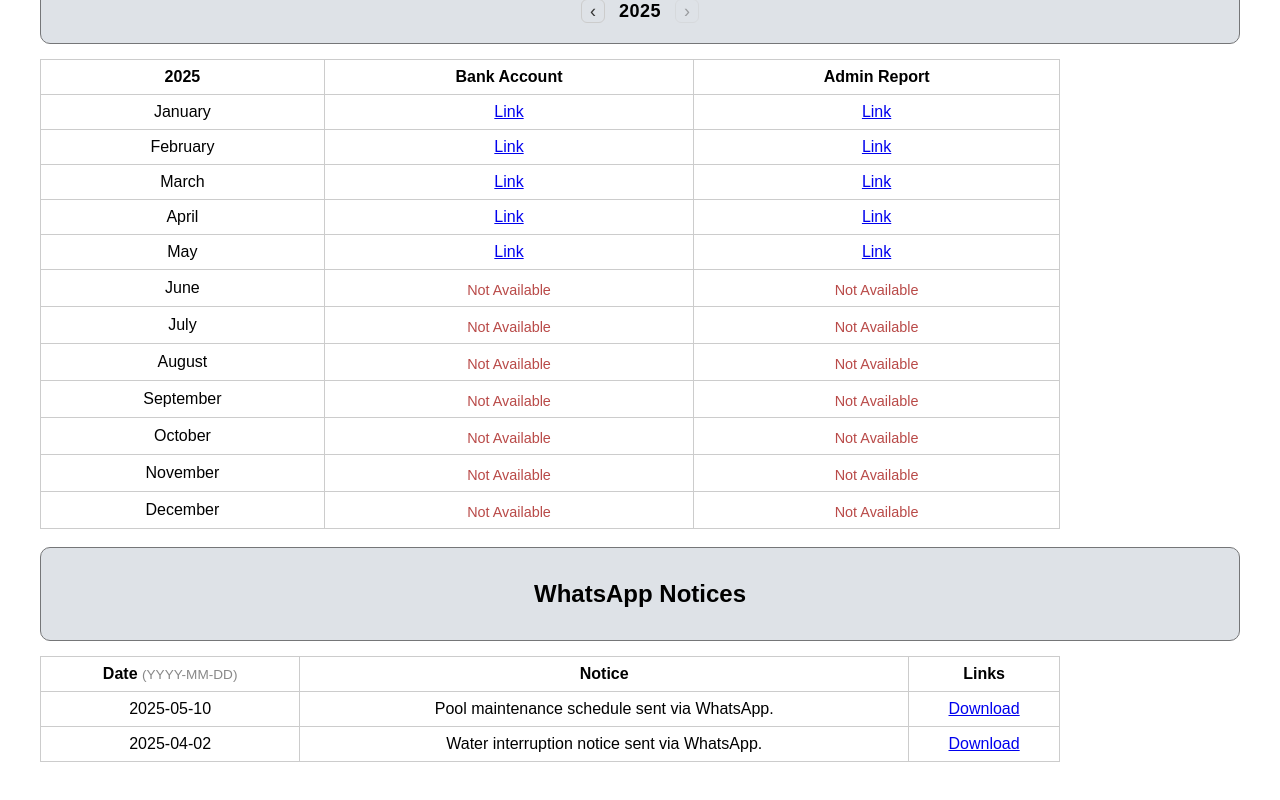
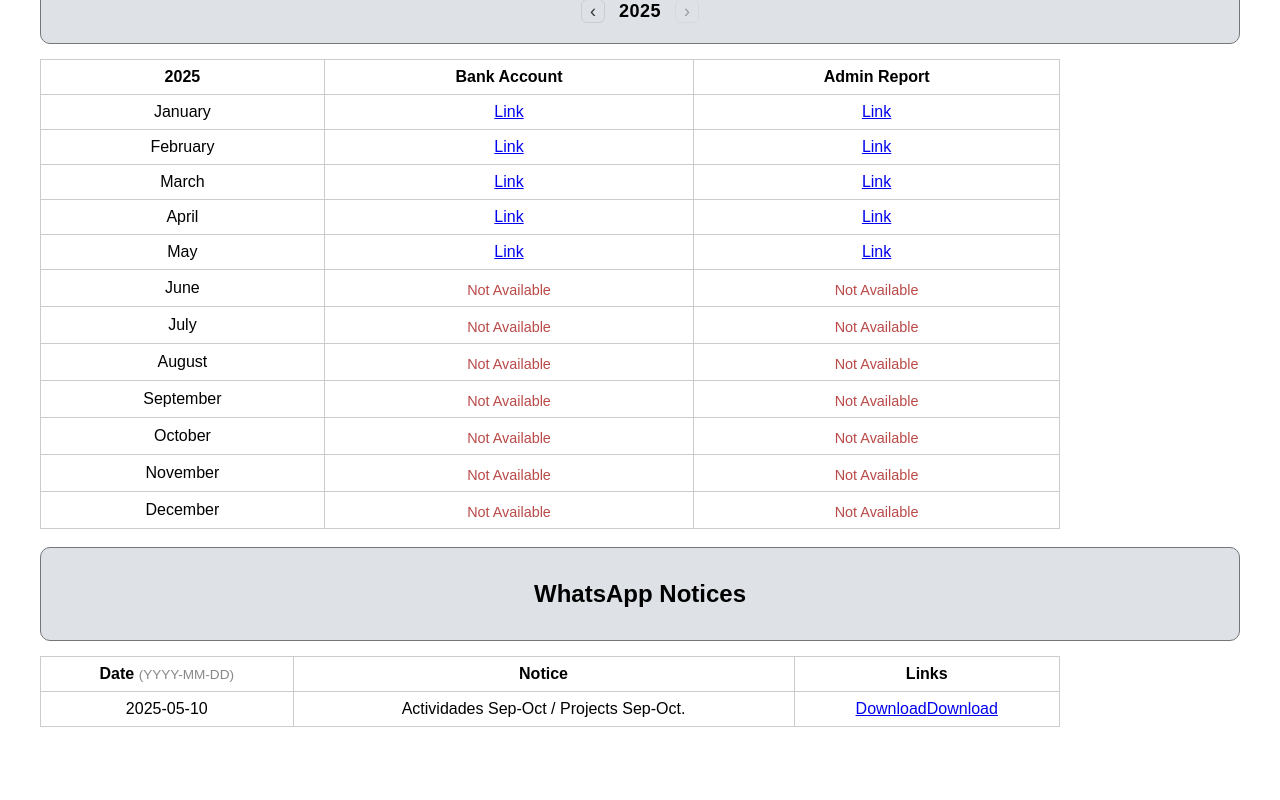
Before and after one commit to grdino/isla-trapani, a Next.js app: page /owners in a window 1280 px wide. Shown: the part 1045-1845 px from the top of the page. After the commit the page ends 1812 px from the top, so only its background shows below. Built offline with nearby package versions, Linux system fonts and the light colour scheme; sample sign-in values are in the browser's storage.

Commit message:
Update WhatsApp Notices

```diff
--- a/locales/en.json
+++ b/locales/en.json
@@ -40,5 +40,6 @@
   "year_instructions": "Select Desired Year Below",
   "td_not_avail": "Not Available",
   "td_bank": "How to Pay HOA",
-  "whatsapp_notices": "WhatsApp Notices"
+  "whatsapp_notices": "WhatsApp Notices",
+  "tt_notice": "Notice"
 }
--- a/locales/es.json
+++ b/locales/es.json
@@ -40,5 +40,6 @@
   "year_instructions": "Seleccione el Año Deseado a Continuación",
   "td_not_avail": "No Disponible",
   "td_bank": "Cómo Pagar Cuotas",
-  "whatsapp_notices": "Avisos de WhatsApp"
+  "whatsapp_notices": "Avisos de WhatsApp",
+  "tt_notice": "Aviso"
 }
--- a/pages/owners.js
+++ b/pages/owners.js
@@ -307,22 +307,14 @@ export default function Owners() {
             <tbody>
               <tr>
                 <td data-label={t('tt_date')}>2025-05-10</td>
-                <td data-label="Notice">
-                  Pool maintenance schedule sent via WhatsApp.
+                <td data-label={t('tt_notice')}>
+                  Actividades Sep-Oct / Projects Sep-Oct.
                 </td>
                 <td data-label={t('tt_links')}>
                   <a href="/owners-docs/whatsapp/2025-05-10-pool.pdf">
                     Download
                   </a>
-                </td>
-              </tr>
-              <tr>
-                <td data-label={t('tt_date')}>2025-04-02</td>
-                <td data-label="Notice">
-                  Water interruption notice sent via WhatsApp.
-                </td>
-                <td data-label={t('tt_links')}>
-                  <a href="/owners-docs/whatsapp/2025-04-02-water.pdf">
+                  <a href="/owners-docs/whatsapp/2025-05-10-pool.pdf">
                     Download
                   </a>
                 </td>
```
